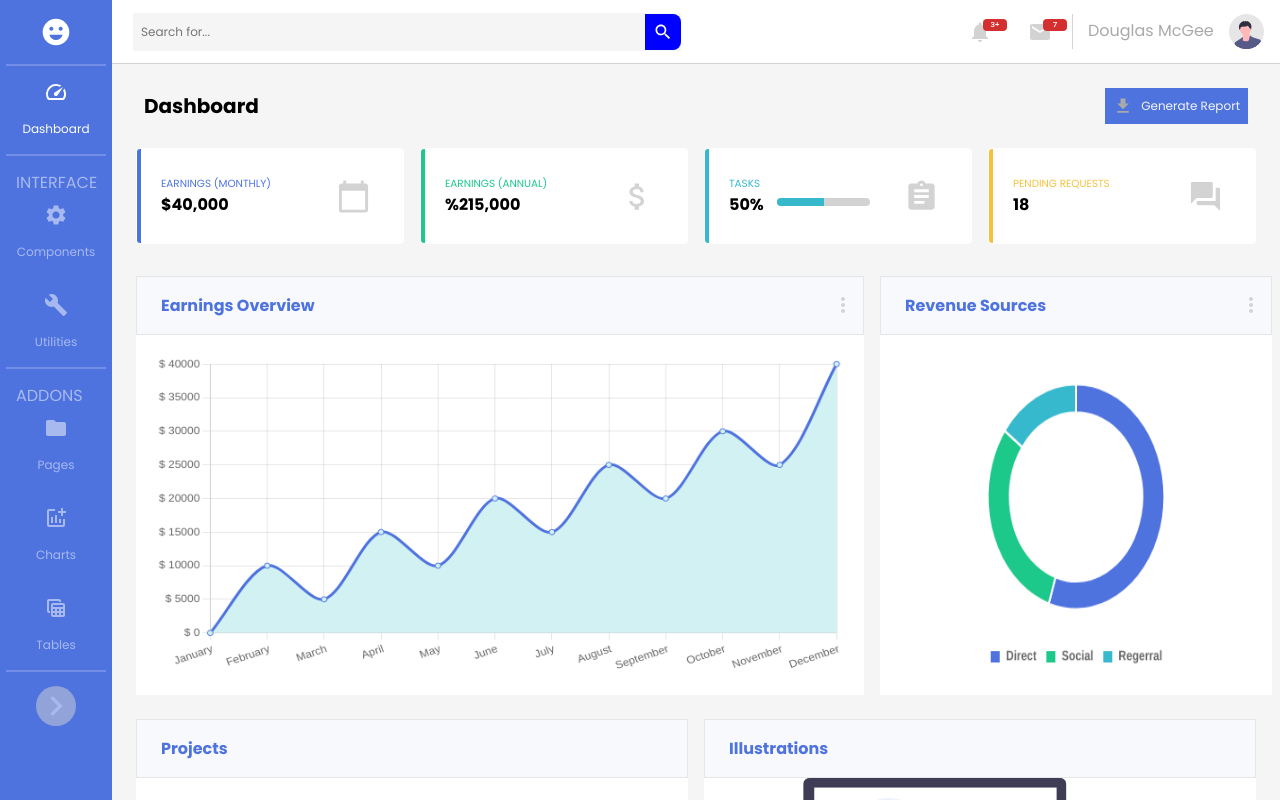
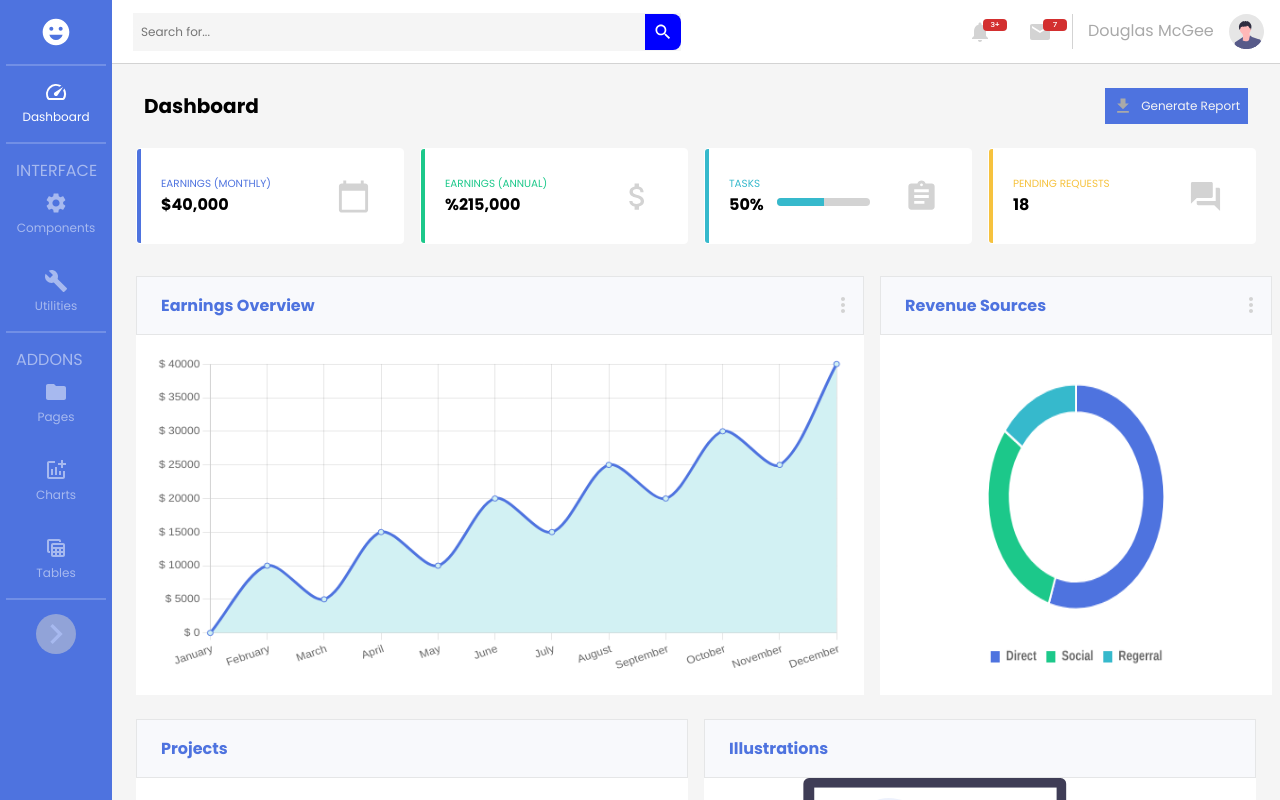
Before and after one commit to Govardhan8/dashboard-admin, a React (Create React App) app: page / in a window 1280 px wide. Shown: the top 800 px of the page. Built offline with nearby package versions, Linux system fonts and the light colour scheme.

Commit message:
sidebar spacing

```diff
--- a/src/components/Sidebar/sidebar.css
+++ b/src/components/Sidebar/sidebar.css
@@ -1,7 +1,7 @@
 .sidebarContainer {
 	width: 7rem;
 	background: #4e73df;
-	height: 100%;
+	min-height: 100vh;
 	position: fixed;
 }
 .sidebarContainer ul {
--- a/src/components/Sidebar/sidebar.js
+++ b/src/components/Sidebar/sidebar.js
@@ -14,7 +14,7 @@ const Sidebar = ({ openMenu, setOpenMenu }) => {
 		display: 'flex',
 		flexDirection: openMenu ? 'row' : 'column',
 		width: openMenu ? '14rem' : '7rem',
-		gap: '1rem',
+		gap: openMenu ? '1rem' : '0.25rem',
 		alignItems: 'center',
 	}
 
@@ -89,7 +89,7 @@ const Sidebar = ({ openMenu, setOpenMenu }) => {
 							display: 'flex',
 							flexDirection: openMenu ? 'row' : 'column',
 							alignItems: 'center',
-							gap: '1rem',
+							gap: openMenu ? '1rem' : '0.25rem',
 							width: '100%',
 						}}
 					>
@@ -131,7 +131,7 @@ const Sidebar = ({ openMenu, setOpenMenu }) => {
 							display: 'flex',
 							flexDirection: openMenu ? 'row' : 'column',
 							alignItems: 'center',
-							gap: '1rem',
+							gap: openMenu ? '1rem' : '0.25rem',
 							width: '100%',
 						}}
 					>
```
